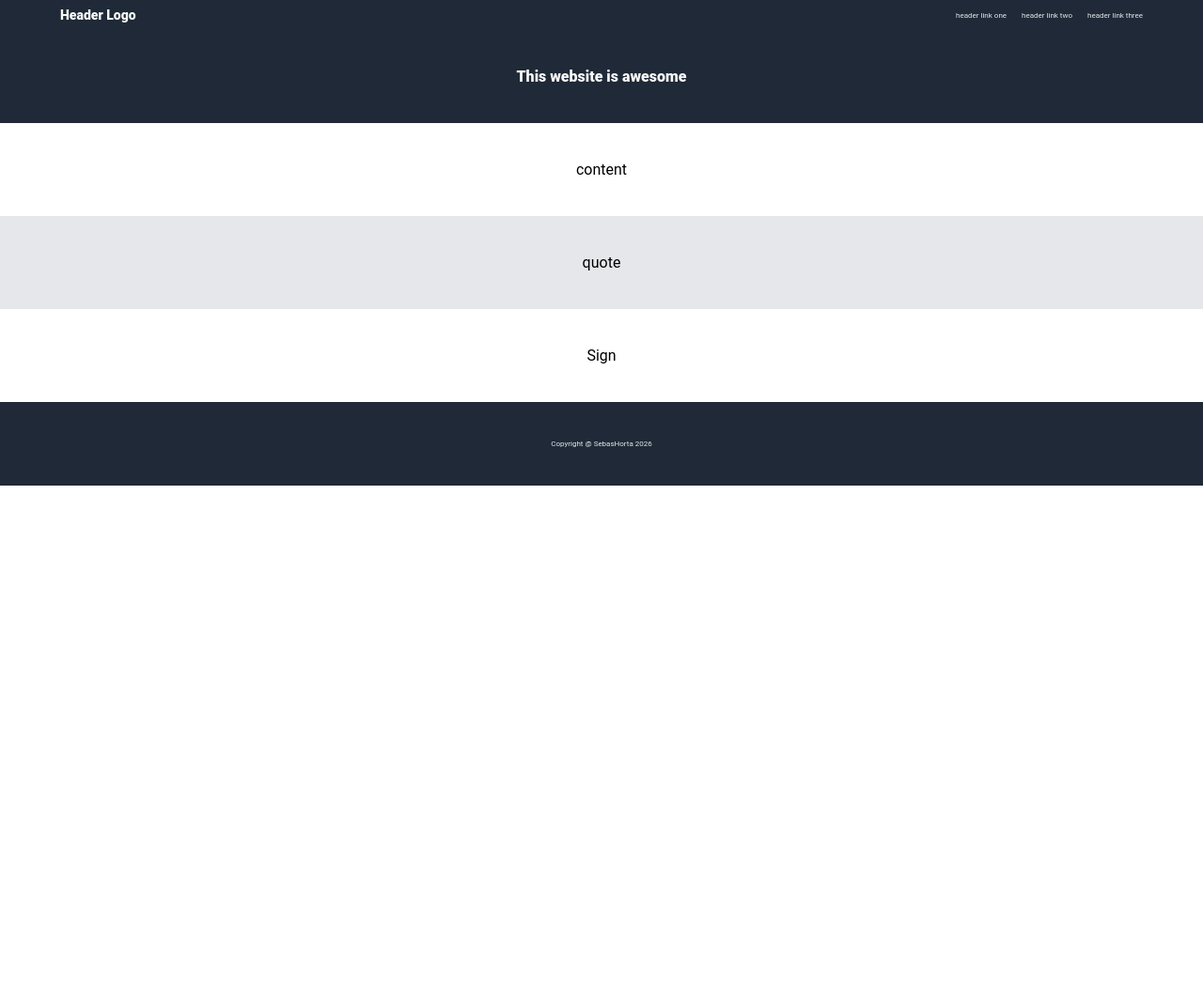
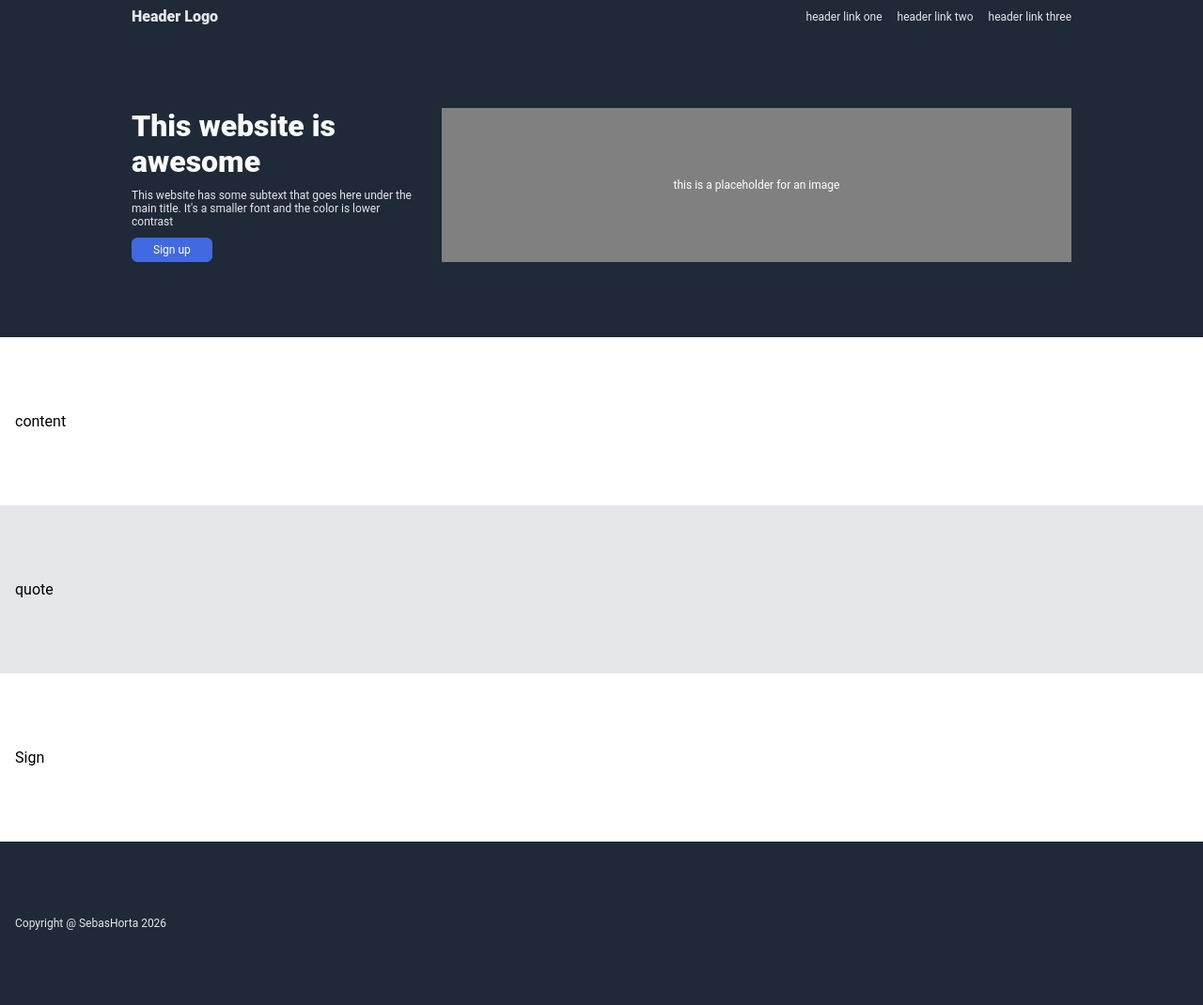
Before and after one commit to SebasHorta/odin-landing-page, a plain HTML site: page index.html in a window 1280 px wide. Shown: the whole page at 94% size. Before the commit the page ends 800 px from the top, so only its background shows below. Drawn offline with Linux system fonts and the light colour scheme.

Commit message:
Build header and hero sections

```diff
--- a/index.html
+++ b/index.html
@@ -9,8 +9,9 @@
     <body>
         <div class="flex-container">
             <div class="header">
+                <div class="container">
                     <!-- left side -->
-                <div class="logo">Header Logo</div>
+                    <div class="logo"><a href="#">Header Logo</a></div>
                     <!-- right side -->
                     <ul class="nav-links">
                         <li><a href="#">header link one</a></li>
@@ -18,7 +19,17 @@
                         <li><a href="#">header link three</a></li>
                     </ul>
                 </div>
-            <div class="hero">This website is awesome</div>
+            </div>
+            <div class="hero">
+                <div class="container">
+                    <div class="left-hero">
+                    <div class="hero-main">This website is awesome</div>
+                    <div class="hero-sec">This website has some subtext that goes here under the main title. It's a smaller font and the color is lower contrast</div>
+                    <button class="sign-up-btn">Sign up</button>
+                    </div>
+                    <div class="right-hero">this is a placeholder for an image</div>
+                </div>
+            </div>
             <div class="content">content</div>
             <div class="quote">quote</div>
             <div class="sign-up">Sign</div>
--- a/styles.css
+++ b/styles.css
@@ -6,15 +6,20 @@
     padding: 0;
 }
 
+.container {
+    width: 100%;
+    max-width: 1000px;
+    margin: 0 auto;
+    display: flex;
+    align-items: center;
+}
+
 .header, .hero, .footer {
     background-color: #1F2937;
 }
 
 .hero, .content, .quote, .sign-up, .footer {
-    display: flex;
-    justify-content: center;
-    align-items: center;
-    padding: 40px 64px;
+    padding: 80px 16px;
 }
 
 .flex-container {
@@ -25,14 +30,17 @@
 
 /* HEADER SECTION */
 .header {
-    padding: 8px 64px;
-    display: flex;
+    padding: 8px 16px;
+}
+
+.header .container,
+.hero .container {
     justify-content: space-between;
-    align-items: center;
+    gap: 30px;
 }
 
 .logo {
-    font-size: 14px;
+    font-size: 16px;
     font-weight: 900;
     color: #F9FAF8;
 }
@@ -42,7 +50,7 @@
     display: flex;
     align-items: center;
     gap: 16px;
-    font-size: 8px;
+    font-size: 12px;
 }
 
 a {
@@ -52,15 +60,56 @@ a {
     transition: transform 0.2s ease-in-out;
 }
 
-a:hover {
+.nav-links a:hover {
     transform: scale(1.025);
 }
 
 /* HERO SECTION */
-.hero {
-    /* font-size: 48px; */
+.left-hero {
+    display: flex;
+    flex-direction: column;
+    align-items: flex-start;
+    gap: 10px;
+}
+
+.hero-main {
+    font-size: 32px;
     font-weight: 900;
     color: #F9FAF8;
+    max-width: 300px;
+}
+
+.hero-sec {
+    color: #E5E7EB;
+    font-size: 12px;
+    max-width: 300px;
+}
+
+.sign-up-btn {
+    background: royalblue;
+    border: 1px solid royalblue;
+    color: white;
+    font-size: 12px;
+    border-radius: 6px;
+    padding: 5px 22px;
+    cursor: pointer;
+    transition: background-color 0.2s ease-in-out;
+}
+
+.sign-up-btn:hover {
+  background: #3056c9;
+  border-color: #3056c9;
+}
+
+.right-hero {
+    display: flex;
+    flex: 1;
+    justify-content: center;
+    align-items: center;
+    align-self: stretch;
+    font-size: 12px;
+    color: white;
+    background-color: gray;
 }
 
 /* CONTENT SECTION */
@@ -75,5 +124,5 @@ a:hover {
 /* FOOTER SECTION */
 .footer {
     color: #E5E7EB;
-    font-size: 8px;
+    font-size: 12px;
 }
```
Lines whose indentation alone changed are shown as unchanged.
